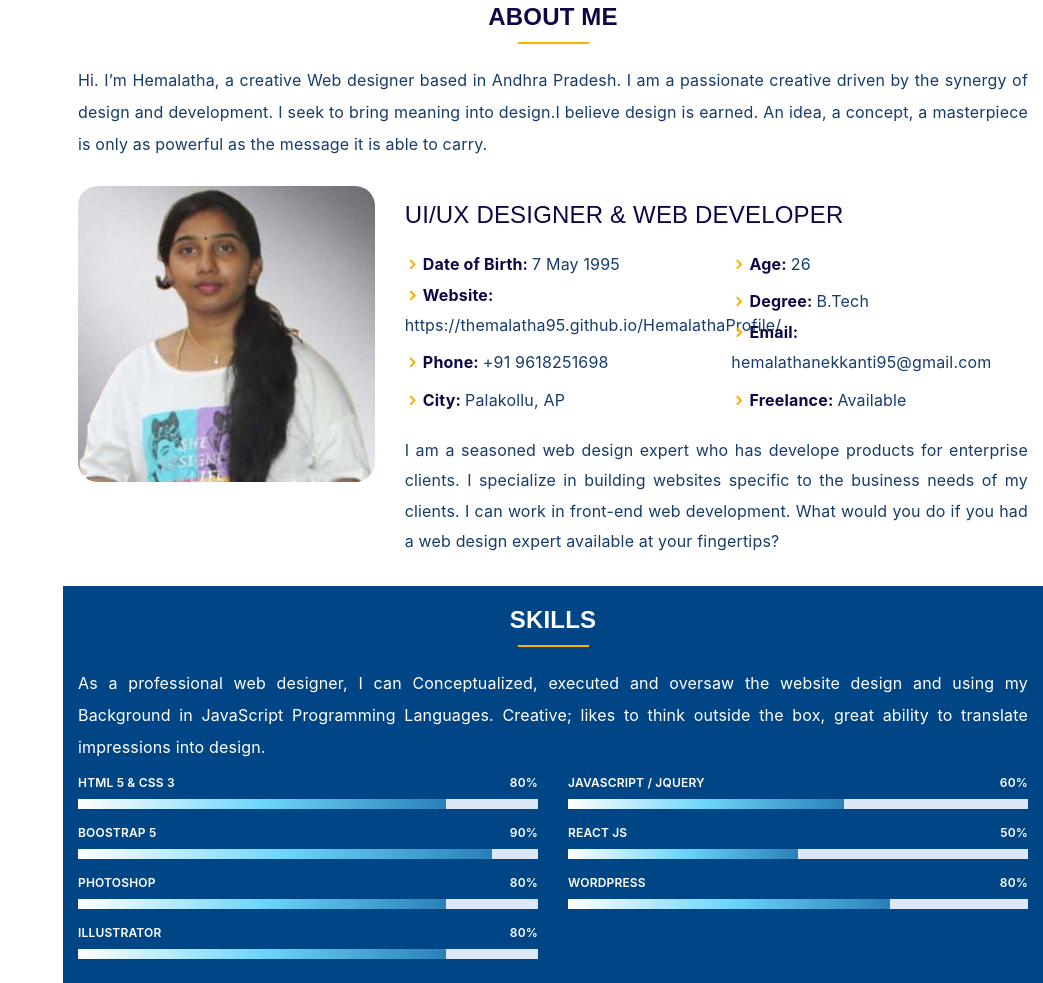
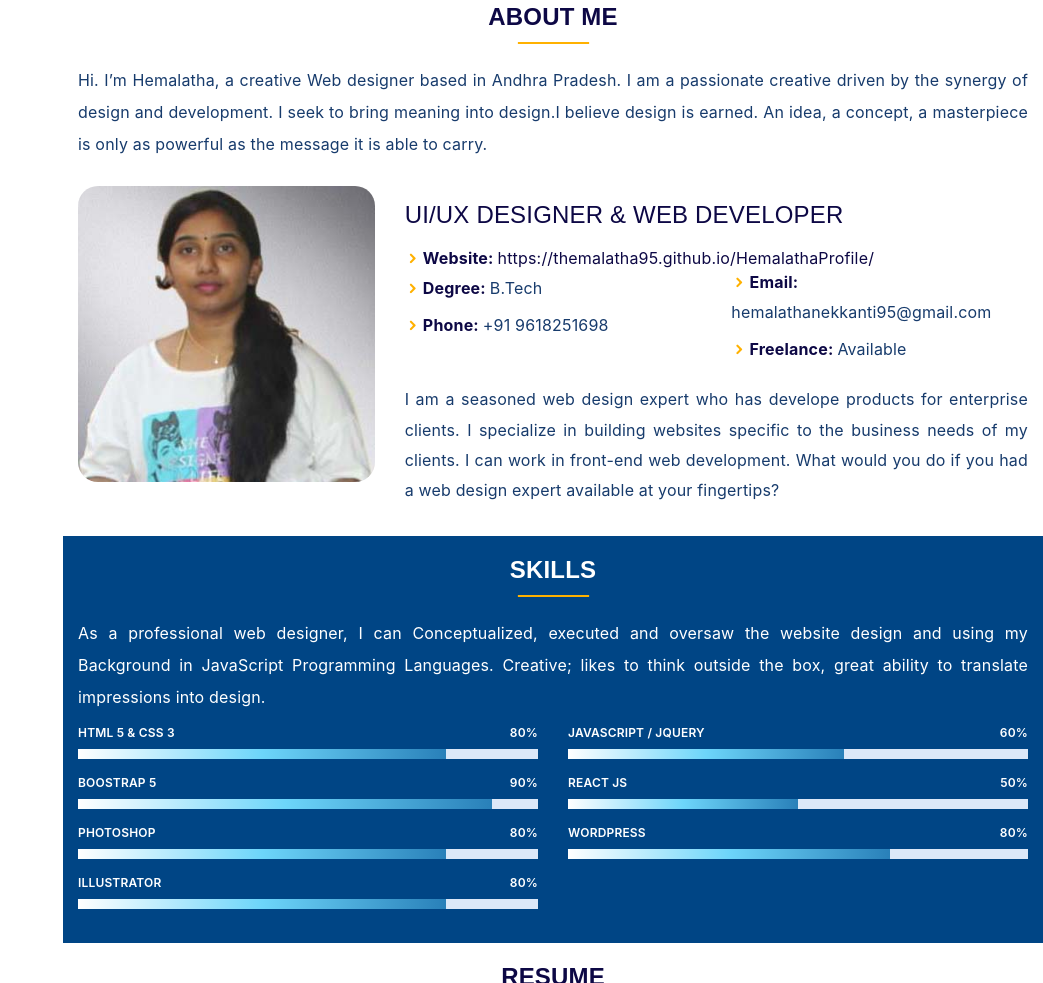
Before and after one commit to themalatha95/HemalathaProfile, a plain HTML site: page index.html in a window 1280 px wide. Shown: the part 1817-2800 px from the top of the page, without its empty margins (237-1280 px from the left). Drawn offline with nearby package versions, Linux system fonts and the light colour scheme; a web font is replaced by a local one.

Commit message:
aboutchanges

```diff
--- a/index.html
+++ b/index.html
@@ -218,39 +218,40 @@
               data-aos-delay="200"
               data-aos-duration="1500"
             >
-              <h3>UI/UX Designer &amp; Web Developer</h3>
-              <div class="row pt-3">
-                <div class="col-lg-6 col-md-6">
-                  <ul>
-                    <li>
-                      <i class="icofont-rounded-right"></i
-                      ><strong>Date of Birth: </strong><span>7 May 1995</span>
-                    </li>
+              <h3 class="pb-3">UI/UX Designer &amp; Web Developer</h3>
+				<ul style="margin-bottom:0px;">
+
                     <li>
                       <i class="icofont-rounded-right"></i
                       ><strong>Website: </strong
-                      ><span>https://themalatha95.github.io/HemalathaProfile/</span>
+                      >https://themalatha95.github.io/HemalathaProfile/
                     </li>
+					</ul>
+              <div class="row">
+                <div class="col-lg-6 col-md-6">
+                  <ul>
+
+<li>
+                      <i class="icofont-rounded-right"></i
+                      ><strong>Degree: </strong><span>B.Tech</span>
+                    </li>
+
                     <li>
                       <i class="icofont-rounded-right"></i
                       ><strong>Phone: </strong><span>+91 9618251698</span>
                     </li>
-                    <li>
-                      <i class="icofont-rounded-right"></i
-                      ><strong>City: </strong><span>Palakollu, AP</span>
-                    </li>
+
                   </ul>
                 </div>
                 <div class="col-lg-6 col-md-6">
                   <ul>
+<!--
                     <li>
                       <i class="icofont-rounded-right"></i><strong>Age: </strong
                       ><span>26</span>
                     </li>
-                    <li>
-                      <i class="icofont-rounded-right"></i
-                      ><strong>Degree: </strong><span>B.Tech</span>
-                    </li>
+-->
+
                     <li>
                       <i class="icofont-rounded-right"></i
                       ><strong>Email: </strong
@@ -409,7 +410,7 @@
                 <h4>Hemalatha</h4>
                 <p>
                   To obtain a position that will enable me to use my strong
-                  organizational skills, award-winning educational background,
+                  organizational skills, good educational background,
                   and ability to work well with people and to lead or to be a
                   highly dynamic team that support teamwork and leadership
                   qualities in the organization and to deliver timely results
@@ -420,9 +421,9 @@
             <div class="col-lg-6" data-aos="fade-left">
               <h3 class="resume-title wobble-horizontal">Education</h3>
               <div class="resume-item pb-0">
-                <h4 class="text-capitalize">Jr Software Web Developer</h4>
-                <h5>2017</h5>
-                <p><em> Aura Educational Society, Vijayawada, AP</em></p>
+                <h4 class="text-capitalize">Btech(CSE)</h4>
+                <h5>2016</h5>
+                <p><em> Swarandhra Engineering College, Naraspur</em></p>
                 <p>
                   Web development is the work involved in developing a Web site
                   for the Internet (World Wide Web) or an intranet (a private
```
